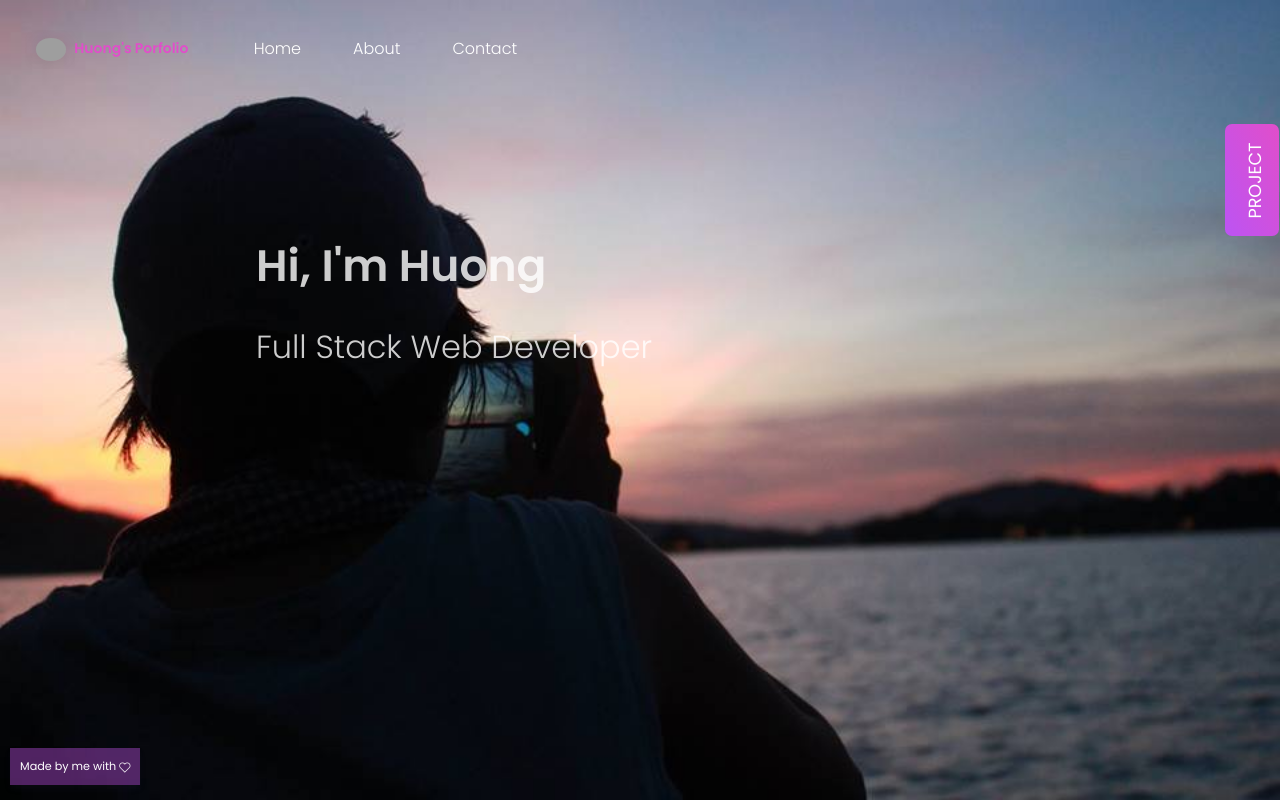
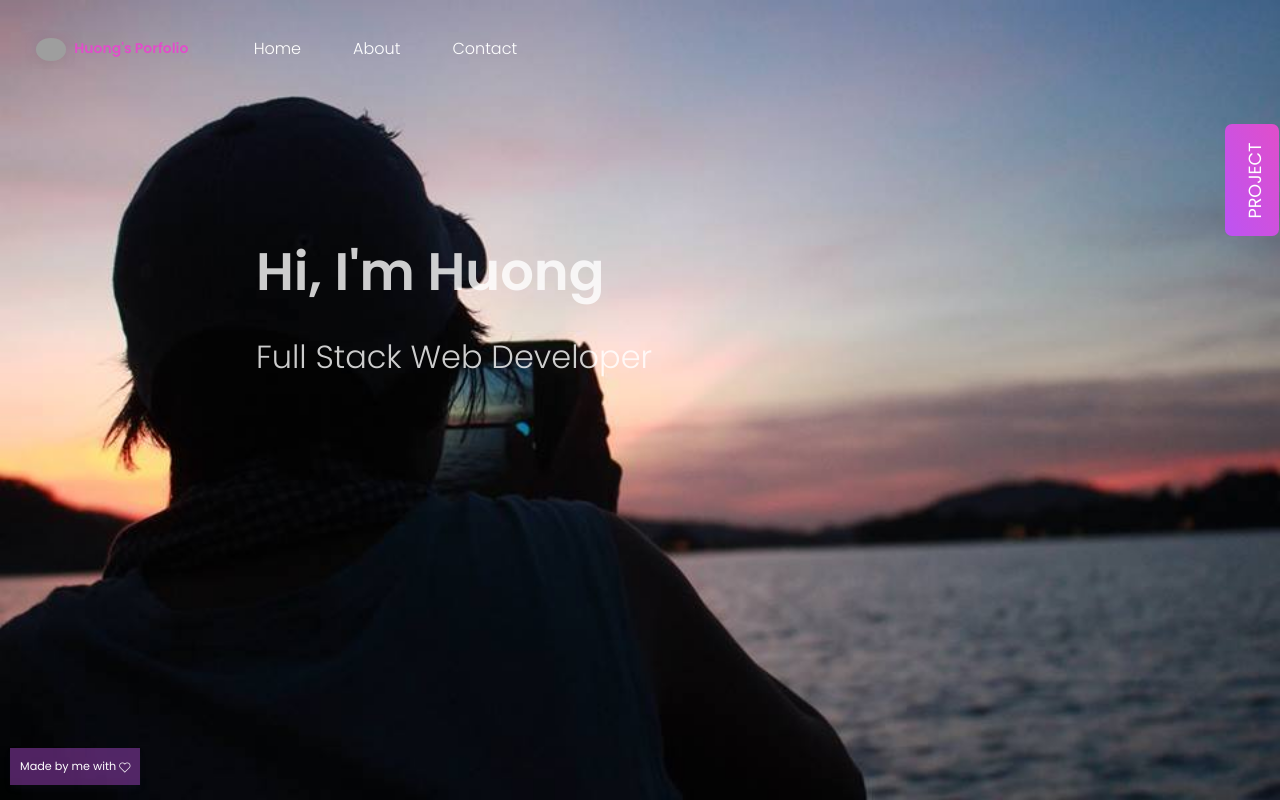
Before and after one commit to KimTrijnh/Huong_Protfolio, a React (Create React App) app: page / in a window 1280 px wide. Built offline with nearby package versions, Linux system fonts and the light colour scheme; grey boxes are pictures that could not be loaded.

Commit message:
add typing effect to text in main.js

```diff
--- a/package.json
+++ b/package.json
@@ -44,6 +44,7 @@
     "react-modal": "^3.8.1",
     "react-router-dom": "4.3.1",
     "react-scripts": "2.1.5",
+    "react-typist": "^2.0.5",
     "reactstrap": "7.1.0"
   },
   "scripts": {
--- a/public/index.html
+++ b/public/index.html
@@ -39,5 +39,6 @@
       To begin the development, run `npm start` or `yarn start`.
       To create a production bundle, use `npm run build` or `yarn build`.
     -->
+    <script src="/dist/index.js"></script>
   </body>
 </html>
--- a/src/components/Main.js
+++ b/src/components/Main.js
@@ -3,9 +3,17 @@ import SideModal from "./SideModal";
 import Credit from "./Credit";
 import ContactModal from "./ContactModal";
 import NavbarTop from "./NavbarTop";
-import AboutModal from "./AboutModal"
+import AboutModal from "./AboutModal";
+import Typist from "react-typist";
 import "./main.css";
 
+const Cursor = {
+  show: true,
+  blink: true,
+  element: "|",
+  hideWhenDone: true,
+  hideWhenDoneDelay: 500
+};
 
 export default class Main extends Component {
   constructor(props) {
@@ -18,30 +26,42 @@ export default class Main extends Component {
     this.toggleAbout = this.toggleAbout.bind(this);
   }
 
-      toggleContact(){
-          this.setState({modalContact : !this.state.modalContact})
+  toggleContact() {
+    this.setState({ modalContact: !this.state.modalContact });
   }
 
-      toggleAbout(){
-        console.log('btn-contact click')
+  toggleAbout() {
+    console.log("btn-contact click");
 
-        this.setState({modalAbout : !this.state.modalAbout})
+    this.setState({ modalAbout: !this.state.modalAbout });
   }
 
   render() {
     return (
       <>
-        <NavbarTop toggleContact={this.toggleContact} toggleAbout={this.toggleAbout}/>
+        <NavbarTop
+          toggleContact={this.toggleContact}
+          toggleAbout={this.toggleAbout}
+        />
         <div className="main">
           <div className="bg-img" />
+          <Typist cursor={Cursor} >
             <div className="bg-text">
-            <h1 className="display-2">Hi, I'm Huong</h1>
+              <h1 className="display-1">Hi, I'm Huong</h1>
               <p className="lead text-lg">Full Stack Web Developer</p>
             </div>
+          </Typist>
+
           <SideModal />
           <Credit />
-          <ContactModal modalContact={this.state.modalContact} toggleContact={this.toggleContact} />
-          <AboutModal modalAbout={this.state.modalAbout} toggleAbout={this.toggleAbout}/>
+          <ContactModal
+            modalContact={this.state.modalContact}
+            toggleContact={this.toggleContact}
+          />
+          <AboutModal
+            modalAbout={this.state.modalAbout}
+            toggleAbout={this.toggleAbout}
+          />
         </div>
       </>
     );
--- a/src/components/main.css
+++ b/src/components/main.css
@@ -56,8 +56,6 @@ a.nav-link:hover {
   position: absolute;
   top: 30%;
   left: 20%;
-  color: white;
-  font-size: 5rem;
 }
 
 .text-lg {
```
Also changed, not shown: 1 other file (tests, documents, lock files or other folders). Lines whose indentation alone changed are shown as unchanged.
